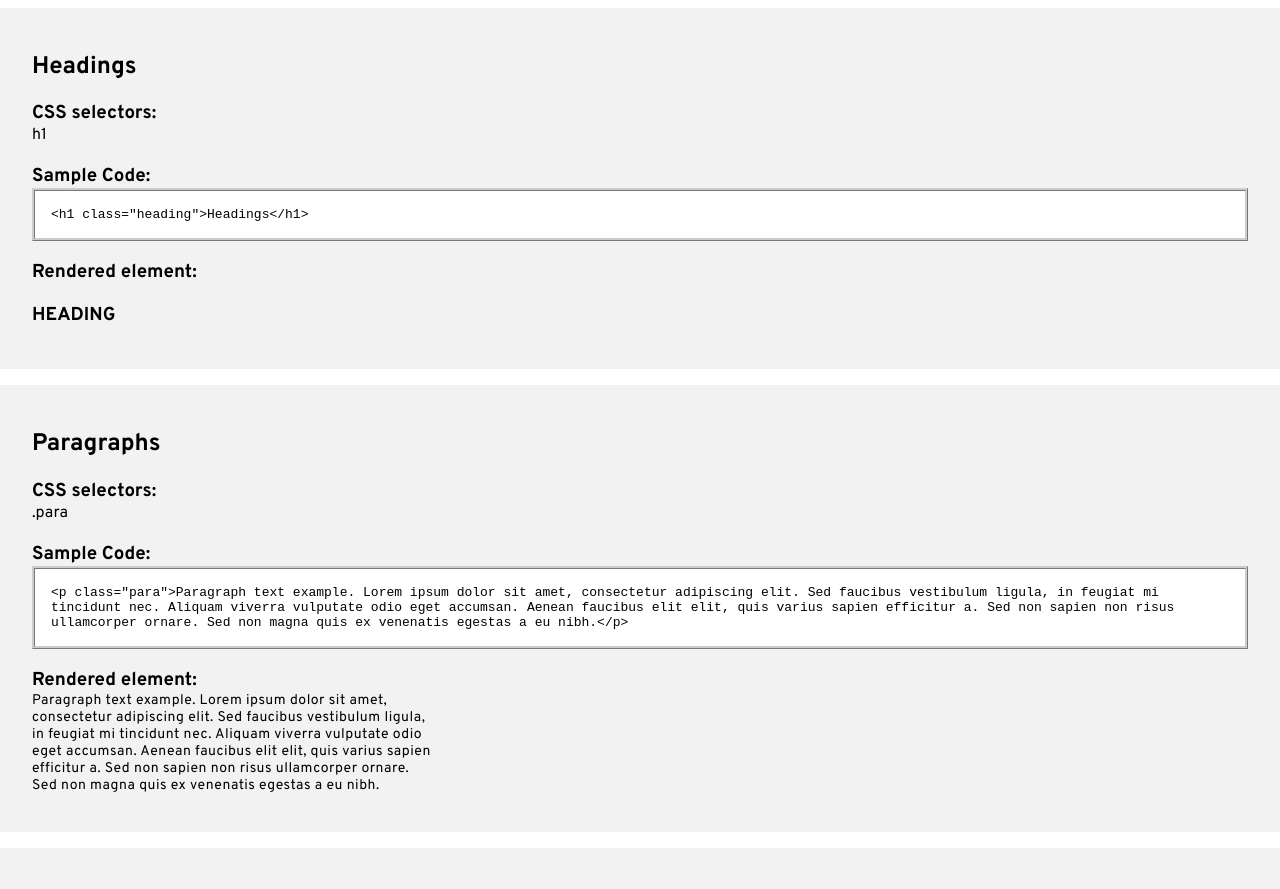
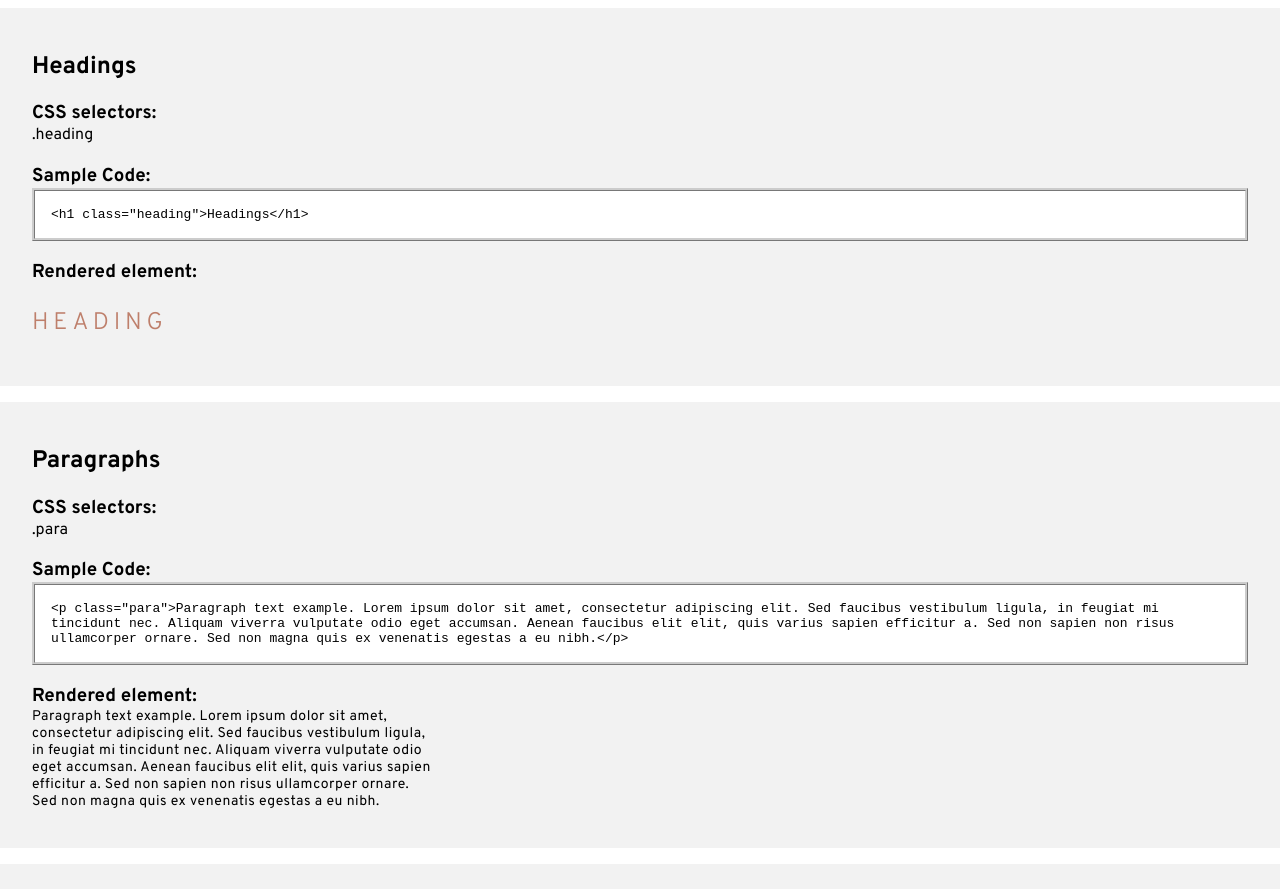
Before and after one commit to mimit29/project2-company, a plain HTML site: page style-guide.html in a window 1280 px wide. Shown: the part 1580-2469 px from the top of the page. Drawn offline with Linux system fonts and the light colour scheme.

Commit message:
fixed heading styling

```diff
--- a/style-guide.html
+++ b/style-guide.html
@@ -110,7 +110,7 @@
 			<section>
 				<h2>Headings</h2>
 					<h3>CSS selectors:</h3>
-						<p>h1</p>
+						<p>.heading</p>
 					<h3>Sample Code:</h3>
 						<div class="code-block">
 							<code>
@@ -119,7 +119,7 @@
 						</div>
 
 					<h3>Rendered element:</h3>
-						<h1>HEADING</h1>
+						<h1 class="heading">Heading</h1>
 			</section>
 
 			<!-- paragraph style section -->
```
